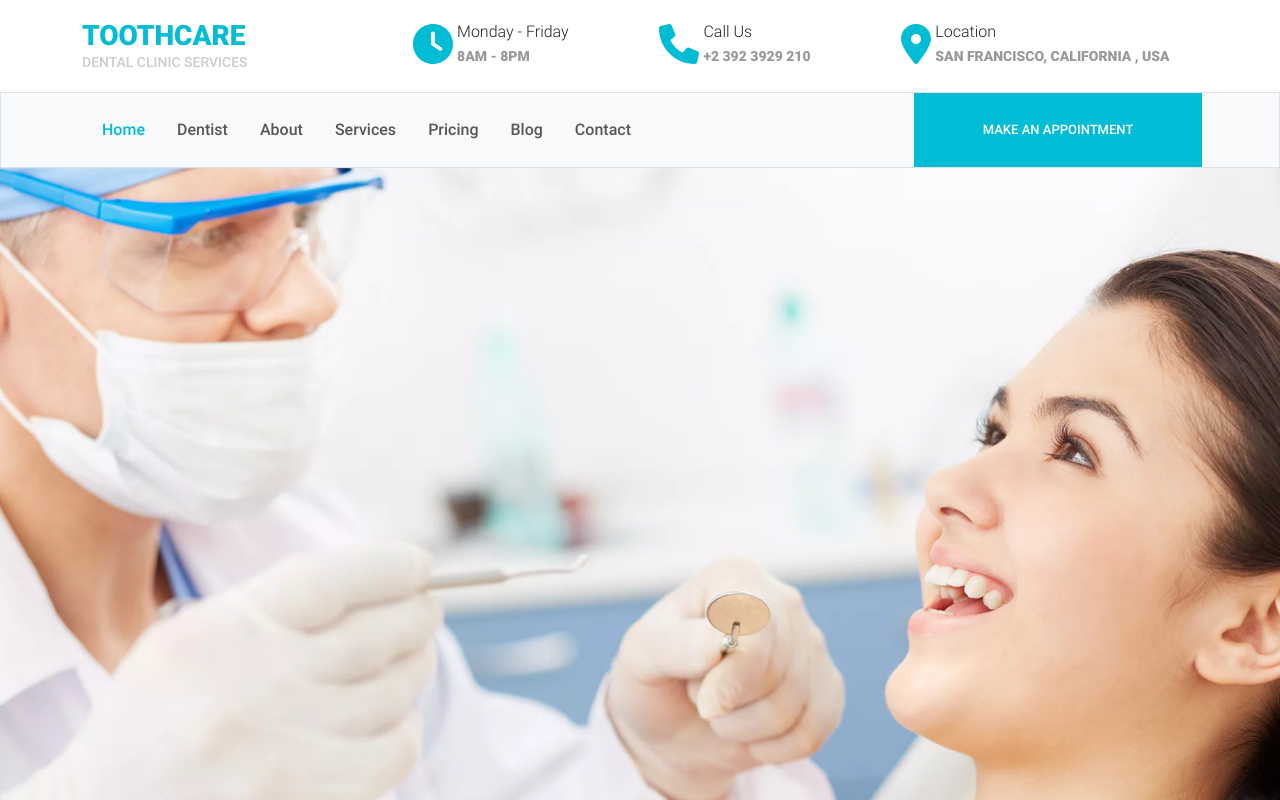
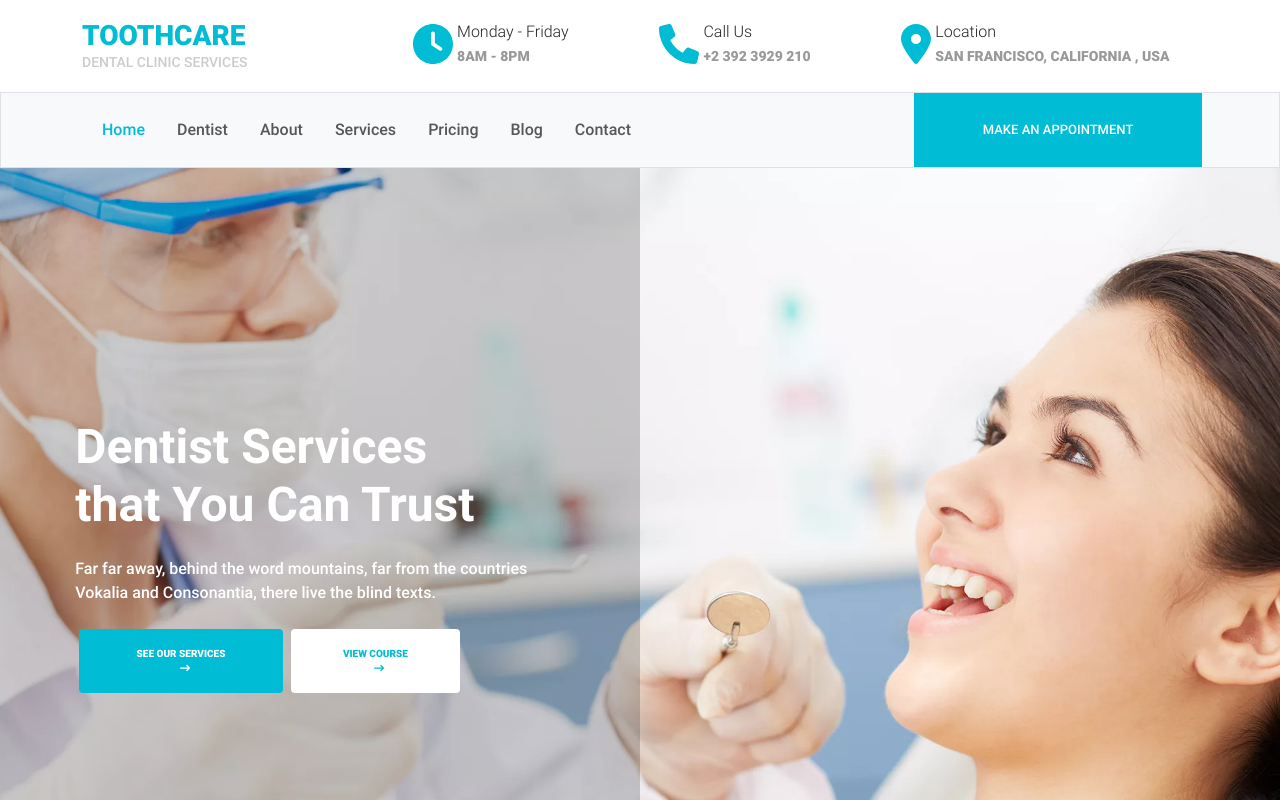
Before and after one commit to AmirHosseinShamsi/Dental-template, a React (Vite) app: page / in a window 1280 px wide. Shown: the top 800 px of the page. Built offline with nearby package versions, Linux system fonts and the light colour scheme; a web font is replaced by a local one.

Commit message:
carousel middle

```diff
--- a/components/Header/slider/Slider.jsx
+++ b/components/Header/slider/Slider.jsx
@@ -2,6 +2,7 @@ import React from 'react';
 import Image1 from '../../../public/images/carousel-image1.webp';
 import Image2 from '../../../public/images/carousel-image2.webp';
 import classes from './Slider.module.css';
+
 const Slider = () => {
     return (
         <div id="carouselExampleIndicators" className={`carousel slide ${classes.carouselHeight}`} data-bs-ride="true">
@@ -15,27 +16,29 @@ const Slider = () => {
             <div className="carousel-inner">
                 <div className="carousel-item active">
                     <img src={Image1} className={`w-100 ${classes.carouselImage}`} alt="..."/>
-                        {/*<div className="overlay position-absolute top-0">
+                    <div className="overlay position-absolute top-0">
                         <div className="row m-0">
-                                <div className="col-lg-6 col-12 opacity-for-div" style={{height:'100vh'}}>
+                            <div className={`col-lg-6 col-12 ${classes.backdrop}`}>
                                 <div className="row m-0 text-white justify-content-center h-100 align-content-center">
-                                        <h5 className="display-5 col-10 mb-4 carousel-h5-text text-center text-lg-start">Dentist
+                                    <h5 className={`display-5 col-10 mb-4 text-center text-lg-start ${classes.carouselHeading}`}>Dentist
                                         Services <br/> that You Can Trust
                                     </h5>
-                                        <p className="col-10 mb-4 carousel-p-text text-center text-lg-start">Far far away, behind the
+                                    <p className={`col-10 mb-4 text-center text-lg-start ${classes.carouselDescription}`}>Far far away,
+                                        behind the
                                         word mountains, far from the
                                         countries Vokalia
                                         and Consonantia,
                                         there live the blind texts.</p>
-                                        <div className="buttons-carou col-12 col-sm-10  justify-content-lg-start justify-content-md-center d-md-flex d-block mb-4">
+                                    <div
+                                        className="col-12 col-sm-10 justify-content-lg-start justify-content-md-center d-md-flex d-block mb-4">
                                         <div className="row m-0">
                                             <button type="button"
-                                                        className="btn btn-color-back1 mx-1 rounded-1 text-uppercase px-sm-5 px-3 py-3  col-lg-6 col-12 mb-2 mb-lg-0"
-                                                        style={{fontSize:'12px'}}>see our services <i
+                                                    className={`btn mx-1 rounded-1 text-uppercase px-sm-5 px-3 py-3  col-lg-6 col-12 mb-2 mb-lg-0 ${classes.servicesButton}`}
+                                                    style={{fontSize: '12px'}}>see our services <i
                                                 className="fa-solid fa-arrow-right-long ms-2"></i></button>
                                             <button type="button"
-                                                        className="btn btn-color-back2 mx-1 rounded-1 text-uppercase px-sm-5 px-3 py-3 col-lg-5 col-12"
-                                                        style={{fontSize:'12px'}}>view course <i
+                                                    className={`btn mx-1 rounded-1 text-uppercase px-sm-5 px-3 py-3 col-lg-5 col-12 ${classes.courseButton}`}
+                                                    style={{fontSize: '12px'}}>view course <i
                                                 className="fa-solid fa-arrow-right-long ms-2"></i></button>
                                         </div>
 
@@ -46,12 +49,12 @@ const Slider = () => {
 
                             </div>
                         </div>
-                        </div>*/}
                     </div>
-                <div className="carousel-item">
+                </div>
+                <div className="carousel-item position-relative">
                     <img src={Image2} className={`d-block w-100 ${classes.carouselImage}`} alt="..."/>
-                        {/*<div className="overlay position-absolute top-0">
-                            <div className="row m-0">
+                    <div className="overlay position-absolute top-0">
+                        {/*<div className="row m-0">
                                 <div className="col-lg-6 col-12 opacity-for-div" style={{height:'100vh'}}>
                                     <div className="row m-0 text-white justify-content-center h-100 align-content-center">
                                         <h5 className="display-5 col-10 mb-4 carousel-h5-text text-center text-lg-start">A Brighter
@@ -80,9 +83,9 @@ const Slider = () => {
 
 
                                 </div>
+                            </div>*/}
                     </div>
-                        </div>*/}
-                </div>z
+                </div>
 
             </div>
         </div>
--- a/components/Header/slider/Slider.module.css
+++ b/components/Header/slider/Slider.module.css
@@ -11,3 +11,27 @@
 .carouselHeight {
     height: 100vh;
 }
+
+.backdrop {
+    background: rgba(13, 13, 13, 0.2);
+    height: 100vh;
+}
+
+.carouselHeading {
+    font-family: 'Roboto-Bold' , serif !important;
+}
+
+.carouselDescription {
+    font-family: 'Roboto-Medium' , serif !important;
+}
+.servicesButton {
+    font-size: 10px !important;
+    background-color: var(--main-light-blue) !important;
+    color: var(--main-white) !important;
+}
+
+.courseButton {
+    background-color: var(--main-white) !important;
+    color: var(--main-light-blue) !important;
+    font-size: 10px !important;
+}
```
Also changed, not shown: components/Header/slider/slider-item/SliderItem.jsx (added, +45 -0 lines). Lines whose indentation alone changed are shown as unchanged.
